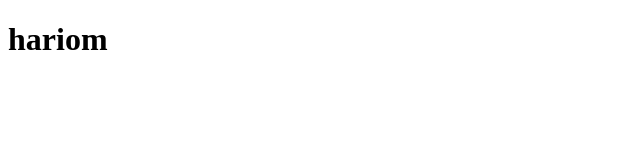
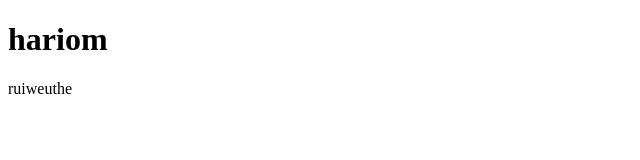
Before and after one commit to hariomsingh8107/gitlearning, a plain HTML site: page index.html in a window 1280 px wide. Shown: the full height of the page, 0-640 px from the left. Drawn offline with Linux system fonts and the light colour scheme.

Commit message:
hello world added

```diff
--- a/index.html
+++ b/index.html
@@ -8,5 +8,6 @@
 </head>
 <body>
     <h1>hariom</h1>
+    ruiweuthe
 </body>
 </html>
```
